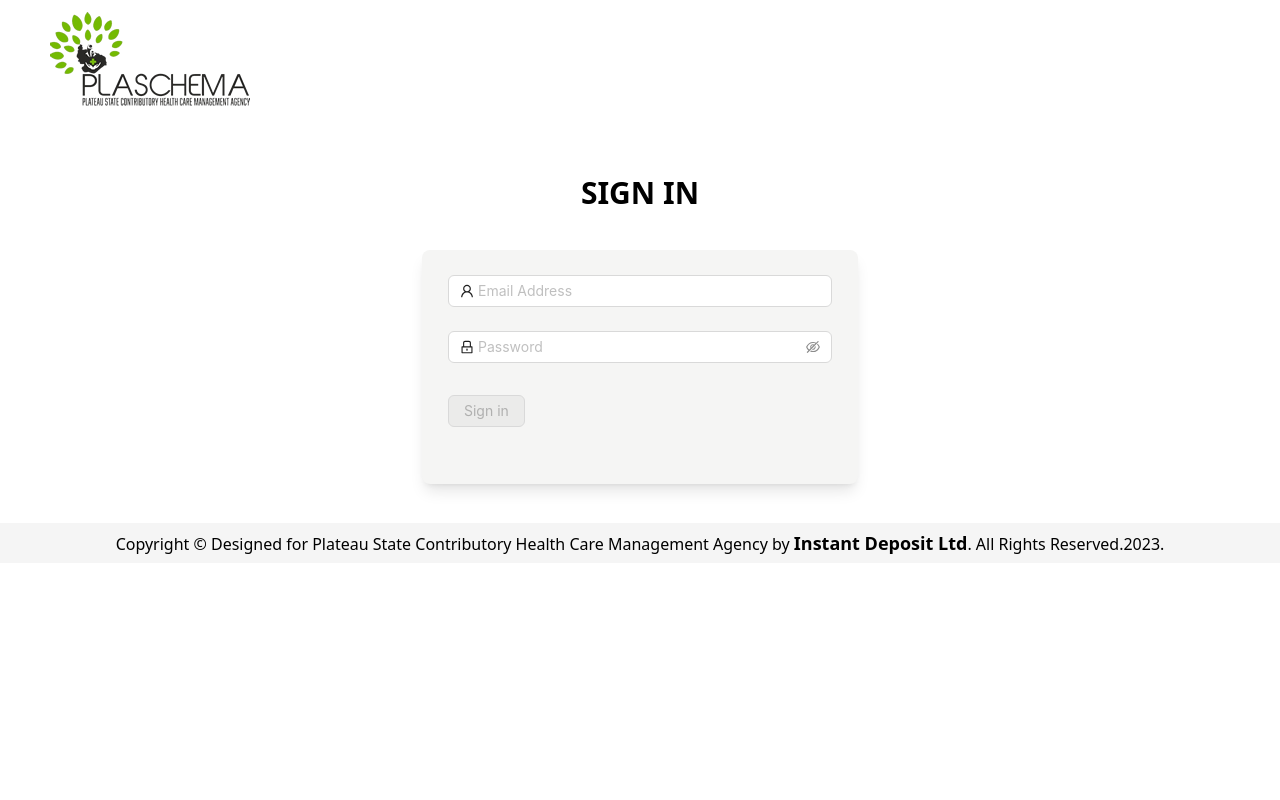
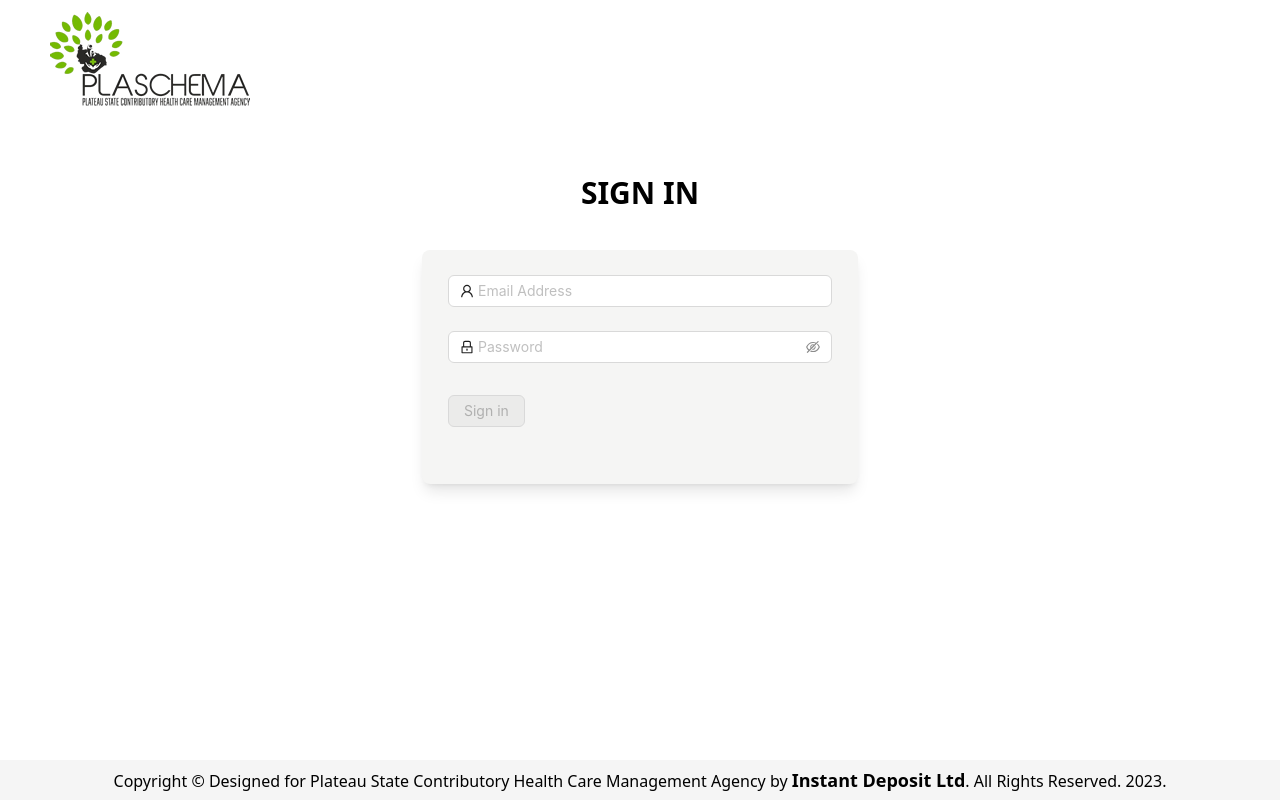
Before and after one commit to chinewueze/preenrolment-portal-v2, a React (Vite) app: page /portal in a window 1280 px wide. Built offline with nearby package versions, Linux system fonts and the light colour scheme.

Commit message:
made the date more dynamic

```diff
--- a/src/components/footer.jsx
+++ b/src/components/footer.jsx
@@ -1,7 +1,9 @@
 export const Footer = () => {
     return (
-        <footer className=" p-1.5 w-full bg-neutral-100">
-            <h3 className="text-center"> Copyright &copy; Designed for Plateau State Contributory Health Care Management Agency by <a href="https://instantdeposit.africa/"  target="_blank" className="font-semibold text-lg" > Instant Deposit Ltd</a>. All Rights Reserved.2023.</h3>
-        </footer>
-    )
+        <footer className=' w-full absolute bottom-0'>
+            <div className=" p-1.5 w-full bg-neutral-100">
+                <h3 className="text-center"> Copyright &copy; Designed for Plateau State Contributory Health Care Management Agency by <a href="https://instantdeposit.africa/" target="_blank" className="font-semibold text-lg" > Instant Deposit Ltd</a>. All Rights Reserved. {new Date().getFullYear()}.</h3>
+            </div>
+            </footer>
+                )
 }
```
